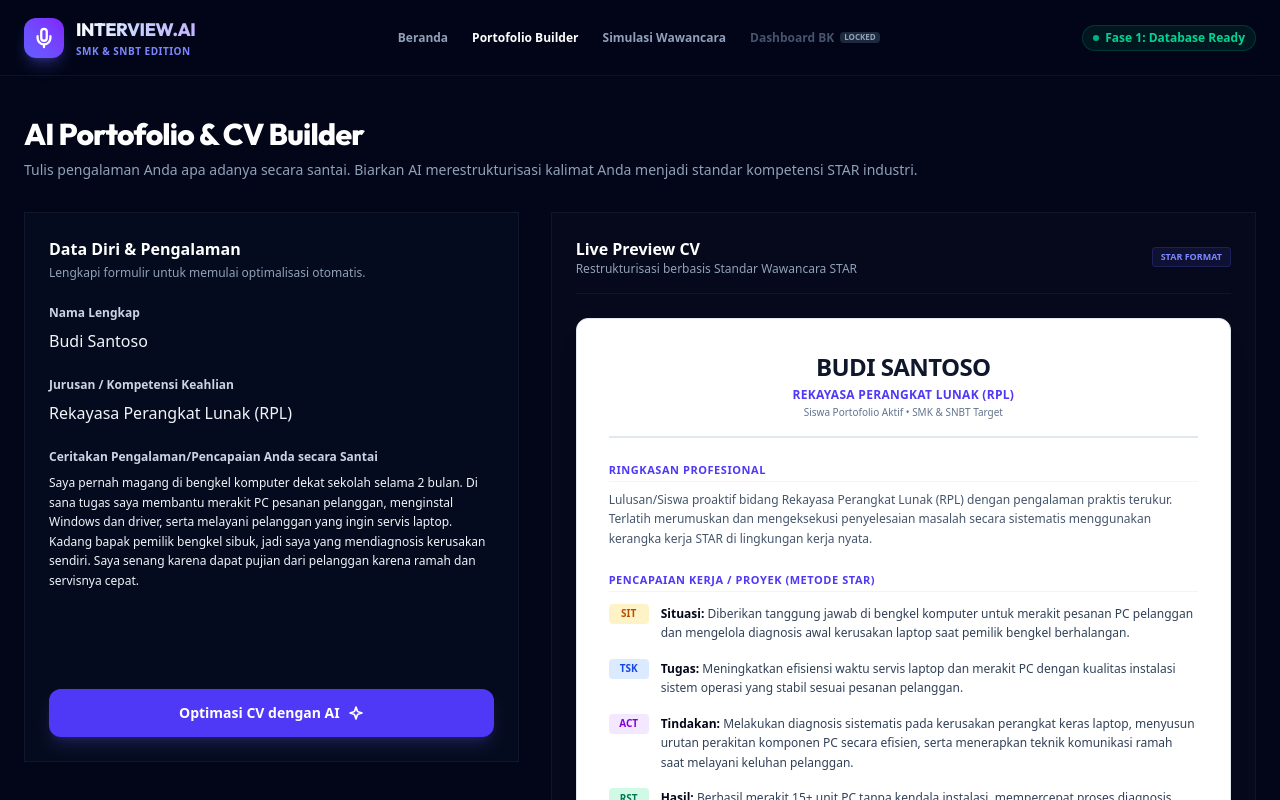
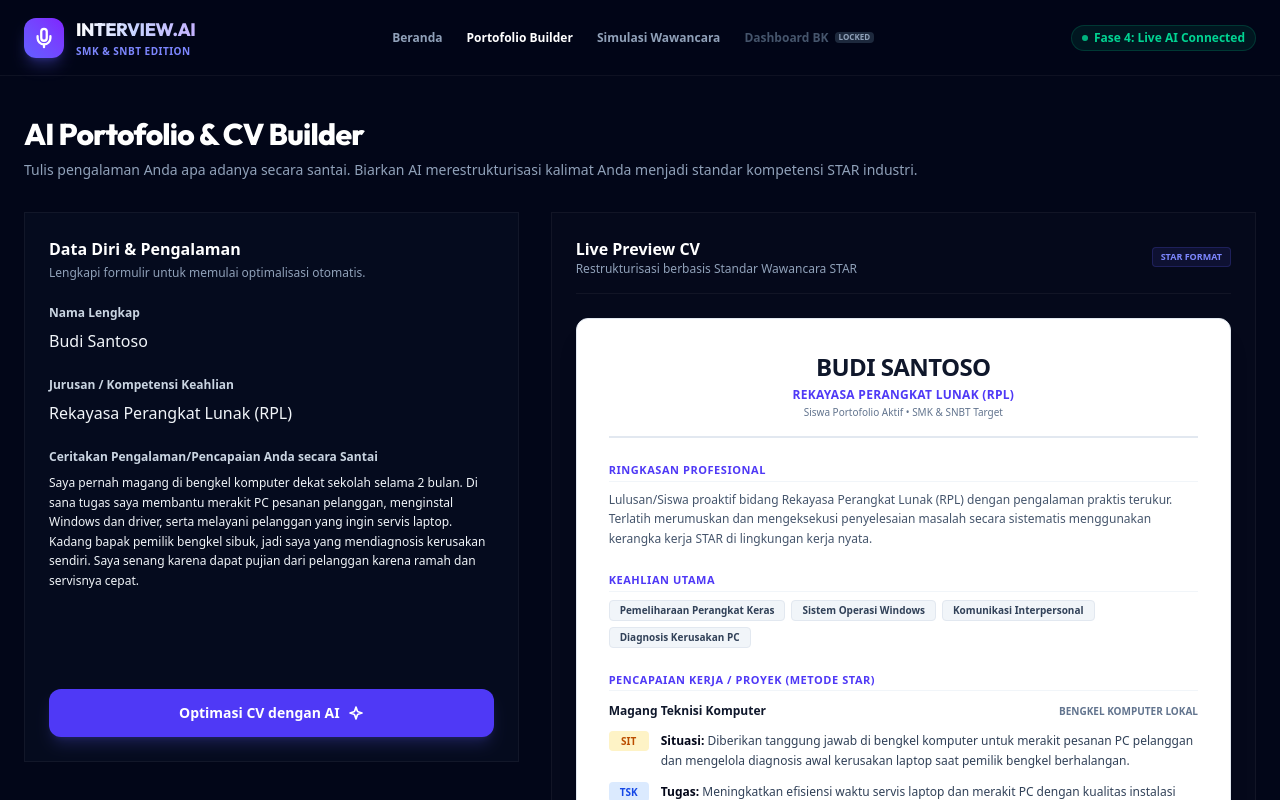
Before and after one commit to rafaelabimanyu/AI-Interactive-Mock-Interview, a Next.js app: page /portfolio in a window 1280 px wide. Shown: the top 800 px of the page. Built offline with nearby package versions, Linux system fonts and the light colour scheme.

Commit message:
feat: successfully integrate AI Portfolio Builder with STAR method phase 4

```diff
--- a/src/app/api/ai/route.js
+++ b/src/app/api/ai/route.js
@@ -85,6 +85,9 @@ export async function POST(request) {
     if (temperature !== undefined && typeof temperature === 'number') {
       config.temperature = temperature;
     }
+    if (body.responseMimeType && typeof body.responseMimeType === 'string') {
+      config.responseMimeType = body.responseMimeType;
+    }
 
     // Pilih model: gunakan gemini-2.5-flash sebagai default terbaru yang didukung.
     // Jika user secara eksplisit meminta gemini-1.5-flash (yang sudah retired/404), kita alihkan ke gemini-2.5-flash.
--- a/src/app/portfolio/page.jsx
+++ b/src/app/portfolio/page.jsx
@@ -10,12 +10,24 @@ export default function PortfolioBuilder() {
     casualExperience: 'Saya pernah magang di bengkel komputer dekat sekolah selama 2 bulan. Di sana tugas saya membantu merakit PC pesanan pelanggan, menginstal Windows dan driver, serta melayani pelanggan yang ingin servis laptop. Kadang bapak pemilik bengkel sibuk, jadi saya yang mendiagnosis kerusakan sendiri. Saya senang karena dapat pujian dari pelanggan karena ramah dan servisnya cepat.',
   });
 
-  const [isOptimizing, setIsOptimizing] = useState(false);
+  const [isGenerating, setIsGenerating] = useState(false);
+  const [errorMsg, setErrorMsg] = useState('');
+
   const [cvData, setCvData] = useState({
-    situation: 'Diberikan tanggung jawab di bengkel komputer untuk merakit pesanan PC pelanggan dan mengelola diagnosis awal kerusakan laptop saat pemilik bengkel berhalangan.',
-    task: 'Meningkatkan efisiensi waktu servis laptop dan merakit PC dengan kualitas instalasi sistem operasi yang stabil sesuai pesanan pelanggan.',
-    action: 'Melakukan diagnosis sistematis pada kerusakan perangkat keras laptop, menyusun urutan perakitan komponen PC secara efisien, serta menerapkan teknik komunikasi ramah saat melayani keluhan pelanggan.',
-    result: 'Berhasil merakit 15+ unit PC tanpa kendala instalasi, mempercepat proses diagnosis awal laptop pelanggan, dan meraih kepuasan pelanggan sebesar 100%.',
+    ringkasan_profil: 'Lulusan/Siswa proaktif bidang Rekayasa Perangkat Lunak (RPL) dengan pengalaman praktis terukur. Terlatih merumuskan dan mengeksekusi penyelesaian masalah secara sistematis menggunakan kerangka kerja STAR di lingkungan kerja nyata.',
+    keahlian: ['Pemeliharaan Perangkat Keras', 'Sistem Operasi Windows', 'Komunikasi Interpersonal', 'Diagnosis Kerusakan PC'],
+    pengalaman_star: [
+      {
+        posisi: 'Magang Teknisi Komputer',
+        perusahaan: 'Bengkel Komputer Lokal',
+        deskripsi_star: {
+          situasi: 'Diberikan tanggung jawab di bengkel komputer untuk merakit pesanan PC pelanggan dan mengelola diagnosis awal kerusakan laptop saat pemilik bengkel berhalangan.',
+          tugas: 'Meningkatkan efisiensi waktu servis laptop dan merakit PC dengan kualitas instalasi sistem operasi yang stabil sesuai pesanan pelanggan.',
+          tindakan: 'Melakukan diagnosis sistematis pada kerusakan perangkat keras laptop, menyusun urutan perakitan komponen PC secara efisien, serta menerapkan teknik komunikasi ramah saat melayani keluhan pelanggan.',
+          hasil: 'Berhasil merakit 15+ unit PC tanpa kendala instalasi, mempercepat proses diagnosis awal laptop pelanggan, dan meraih kepuasan pelanggan sebesar 100%.'
+        }
+      }
+    ]
   });
 
   const handleInputChange = (e) => {
@@ -23,19 +35,51 @@ export default function PortfolioBuilder() {
     setFormData((prev) => ({ ...prev, [name]: value }));
   };
 
-  const handleOptimize = (e) => {
+  const handleOptimize = async (e) => {
     e.preventDefault();
-    setIsOptimizing(true);
-    // Mocking API call latency
-    setTimeout(() => {
-      setIsOptimizing(false);
+    setIsGenerating(true);
+    setErrorMsg('');
+
+    try {
+      const systemInstruction =
+        "Kamu adalah seorang HRD profesional dan ahli pembuat CV ATS-friendly. Tugasmu adalah mengubah data pengalaman kasual siswa SMK/SMA berikut menjadi poin-poin kompetensi formal menggunakan Metode STAR (Situation, Task, Action, Result). Jawablah LANGSUNG dalam format JSON terstruktur dengan key: 'ringkasan_profil', 'keahlian' (array), 'pengalaman_star' (array of objects dengan key: posisi, perusahaan, deskripsi_star yang merupakan objek dengan key: situasi, tugas, tindakan, hasil).";
+
+      const promptText = `Nama Siswa: ${formData.name}\nJurusan: ${formData.jurusan}\nPengalaman Mentah/Kasual: ${formData.casualExperience}`;
+
+      const res = await fetch('/api/ai', {
+        method: 'POST',
+        headers: {
+          'Content-Type': 'application/json',
+        },
+        body: JSON.stringify({
+          prompt: promptText,
+          systemInstruction,
+          responseMimeType: 'application/json',
+          temperature: 0.2,
+        }),
+      });
+
+      const data = await res.json();
+
+      if (!res.ok || !data.success) {
+        throw new Error(data.error || 'Gagal menghubungi server API AI.');
+      }
+
+      // Parse JSON response dari Gemini
+      const parsedCV = JSON.parse(data.text);
+
+      // Pastikan format struktur object valid
       setCvData({
-        situation: `Ditugaskan mengelola layanan perakitan PC dan penanganan awal diagnosis kerusakan laptop pelanggan di bawah naungan unit kerja/jurusan ${formData.jurusan || 'Siswa SMK'}.`,
-        task: 'Mengoptimalkan alur pelayanan perakitan perangkat keras serta meminimalisir keterlambatan diagnosis unit laptop yang akan diservis.',
-        action: 'Menerapkan standar operational procedure (SOP) perakitan PC, menginstal konfigurasi OS & driver secara bersih, serta memberikan pelayanan ramah secara langsung kepada klien.',
-        result: 'Meningkatkan kecepatan perakitan PC, mempercepat waktu tunggu diagnosis pelanggan, serta membangun reputasi pelayanan prima yang berintegritas.',
+        ringkasan_profil: parsedCV.ringkasan_profil || '',
+        keahlian: Array.isArray(parsedCV.keahlian) ? parsedCV.keahlian : [],
+        pengalaman_star: Array.isArray(parsedCV.pengalaman_star) ? parsedCV.pengalaman_star : [],
       });
-    }, 1200);
+    } catch (err) {
+      console.error(err);
+      setErrorMsg(err.message || 'Terjadi kesalahan saat memproses data dengan AI.');
+    } finally {
+      setIsGenerating(false);
+    }
   };
 
   return (
@@ -82,7 +126,7 @@ export default function PortfolioBuilder() {
             <div className="flex items-center gap-3 flex-shrink-0">
               <span className="inline-flex items-center gap-1.5 rounded-full bg-emerald-500/10 px-2.5 py-1 text-xs font-semibold text-emerald-400 border border-emerald-500/20">
                 <span className="h-1.5 w-1.5 rounded-full bg-emerald-400 animate-pulse" />
-                <span>Fase 1: Database Ready</span>
+                <span>Fase 4: Live AI Connected</span>
               </span>
             </div>
           </div>
@@ -159,13 +203,20 @@ export default function PortfolioBuilder() {
                 />
               </div>
 
+              {/* Error Message */}
+              {errorMsg && (
+                <div className="rounded-lg bg-red-500/10 border border-red-500/20 p-3.5 text-xs text-red-400">
+                  ⚠️ {errorMsg}
+                </div>
+              )}
+
               {/* Button Optimasi AI */}
               <button
                 type="submit"
-                disabled={isOptimizing}
+                disabled={isGenerating}
                 className="glow-pill w-full inline-flex items-center justify-center rounded-xl bg-indigo-600 py-3.5 text-sm font-bold text-white shadow-lg shadow-indigo-500/20 hover:bg-indigo-700 transition disabled:opacity-50 disabled:cursor-not-allowed cursor-pointer"
               >
-                {isOptimizing ? (
+                {isGenerating ? (
                   <>
                     <svg className="animate-spin -ml-1 mr-3 h-5 w-5 text-white" xmlns="http://www.w3.org/2000/svg" fill="none" viewBox="0 0 24 24">
                       <circle className="opacity-25" cx="12" cy="12" r="10" stroke="currentColor" strokeWidth="4"></circle>
@@ -199,7 +250,33 @@ export default function PortfolioBuilder() {
               </div>
 
               {/* CV Sheet Mockup */}
-              <div className="flex-1 rounded-xl bg-white p-6 sm:p-8 text-slate-800 shadow-xl border border-slate-200">
+              <div className="flex-1 rounded-xl bg-white p-6 sm:p-8 text-slate-800 shadow-xl border border-slate-200 relative overflow-hidden">
+
+                {/* Skeleton Overlay when Generating */}
+                {isGenerating && (
+                  <div className="absolute inset-0 bg-white/90 z-20 flex flex-col justify-center p-8 animate-pulse">
+                    <div className="flex flex-col items-center mb-6">
+                      <div className="h-8 bg-slate-200 rounded-md w-3/4 mb-3"></div>
+                      <div className="h-4 bg-slate-200 rounded-md w-1/2"></div>
+                    </div>
+                    <div className="space-y-4">
+                      <div className="h-4 bg-slate-200 rounded-md w-full"></div>
+                      <div className="h-4 bg-slate-200 rounded-md w-5/6"></div>
+                      <div className="h-16 bg-slate-200 rounded-md w-full mt-6"></div>
+                      <div className="h-16 bg-slate-200 rounded-md w-full"></div>
+                    </div>
+                    <div className="absolute inset-0 flex items-center justify-center">
+                      <div className="flex flex-col items-center gap-2 bg-slate-950/80 text-white px-5 py-3.5 rounded-xl shadow-lg border border-white/10">
+                        <svg className="animate-spin h-6 w-6 text-indigo-400" xmlns="http://www.w3.org/2000/svg" fill="none" viewBox="0 0 24 24">
+                          <circle className="opacity-25" cx="12" cy="12" r="10" stroke="currentColor" strokeWidth="4"></circle>
+                          <path className="opacity-75" fill="currentColor" d="M4 12a8 8 0 018-8V0C5.373 0 0 5.373 0 12h4zm2 5.291A7.962 7.962 0 014 12H0c0 3.042 1.135 5.824 3 7.938l3-2.647z"></path>
+                        </svg>
+                        <span className="text-xs font-bold tracking-wider">AI sedang mengoptimasi...</span>
+                      </div>
+                    </div>
+                  </div>
+                )}
+
                 {/* CV Name & Header */}
                 <div className="text-center border-b-2 border-slate-200 pb-4 mb-6">
                   <h4 className="text-xl sm:text-2xl font-extrabold tracking-tight text-slate-900 uppercase">
@@ -219,17 +296,43 @@ export default function PortfolioBuilder() {
                       Ringkasan Profesional
                     </h5>
                     <p className="text-xs text-slate-600 leading-relaxed">
-                      Lulusan/Siswa proaktif bidang {formData.jurusan || 'Keahlian Terkait'} dengan pengalaman praktis terukur. Terlatih merumuskan dan mengeksekusi penyelesaian masalah secara sistematis menggunakan kerangka kerja STAR di lingkungan kerja nyata.
+                      {cvData.ringkasan_profil || `Lulusan/Siswa proaktif bidang ${formData.jurusan || 'Keahlian Terkait'} dengan pengalaman praktis terukur. Terlatih merumuskan dan mengeksekusi penyelesaian masalah secara sistematis menggunakan kerangka kerja STAR di lingkungan kerja nyata.`}
                     </p>
                   </div>
+
+                  {/* Skills Section */}
+                  {cvData.keahlian && cvData.keahlian.length > 0 && (
+                    <div>
+                      <h5 className="text-[11px] font-extrabold text-indigo-600 tracking-wider uppercase mb-2 border-b border-slate-100 pb-0.5">
+                        Keahlian Utama
+                      </h5>
+                      <div className="flex flex-wrap gap-1.5 mt-1.5">
+                        {cvData.keahlian.map((skill, idx) => (
+                          <span key={idx} className="bg-slate-100 border border-slate-200 rounded px-2.5 py-0.5 text-[10px] font-semibold text-slate-700">
+                            {skill}
+                          </span>
+                        ))}
+                      </div>
+                    </div>
+                  )}
 
                   {/* Portfolio STAR Section */}
                   <div>
                     <h5 className="text-[11px] font-extrabold text-indigo-600 tracking-wider uppercase mb-3 border-b border-slate-100 pb-0.5">
                       Pencapaian Kerja / Proyek (Metode STAR)
                     </h5>
-                    <div className="space-y-4">
+                    <div className="space-y-6">
 
+                      {cvData.pengalaman_star && cvData.pengalaman_star.map((exp, index) => {
+                        const star = exp.deskripsi_star || {};
+                        return (
+                          <div key={index} className="border-b border-slate-100 pb-4 last:border-0 last:pb-0">
+                            <div className="flex flex-col sm:flex-row justify-between items-start sm:items-center mb-3">
+                              <h6 className="text-xs font-bold text-slate-900">{exp.posisi || 'Pengalaman Kerja'}</h6>
+                              <span className="text-[10px] font-semibold text-slate-500 uppercase">{exp.perusahaan || 'Instansi/Bengkel'}</span>
+                            </div>
+
+                            <div className="space-y-3">
                               {/* Situation */}
                               <div className="flex gap-3">
                                 <div className="flex-shrink-0 flex items-center justify-center h-5 w-10 rounded bg-amber-100 text-[10px] font-extrabold text-amber-700">
@@ -237,7 +340,7 @@ export default function PortfolioBuilder() {
                                 </div>
                                 <div className="min-w-0">
                                   <p className="text-xs text-slate-700 leading-relaxed">
-                            <span className="font-semibold text-slate-950">Situasi:</span> {cvData.situation}
+                                    <span className="font-semibold text-slate-950">Situasi:</span> {star.situasi || 'N/A'}
                                   </p>
                                 </div>
                               </div>
@@ -249,7 +352,7 @@ export default function PortfolioBuilder() {
                                 </div>
                                 <div className="min-w-0">
                                   <p className="text-xs text-slate-700 leading-relaxed">
-                            <span className="font-semibold text-slate-950">Tugas:</span> {cvData.task}
+                                    <span className="font-semibold text-slate-950">Tugas:</span> {star.tugas || 'N/A'}
                                   </p>
                                 </div>
                               </div>
@@ -261,7 +364,7 @@ export default function PortfolioBuilder() {
                                 </div>
                                 <div className="min-w-0">
                                   <p className="text-xs text-slate-700 leading-relaxed">
-                            <span className="font-semibold text-slate-950">Tindakan:</span> {cvData.action}
+                                    <span className="font-semibold text-slate-950">Tindakan:</span> {star.tindakan || 'N/A'}
                                   </p>
                                 </div>
                               </div>
@@ -273,10 +376,14 @@ export default function PortfolioBuilder() {
                                 </div>
                                 <div className="min-w-0">
                                   <p className="text-xs text-slate-700 leading-relaxed">
-                            <span className="font-semibold text-slate-950">Hasil:</span> {cvData.result}
+                                    <span className="font-semibold text-slate-950">Hasil:</span> {star.hasil || 'N/A'}
                                   </p>
                                 </div>
                               </div>
+                            </div>
+                          </div>
+                        );
+                      })}
 
                     </div>
                   </div>
```
Lines whose indentation alone changed are shown as unchanged.
